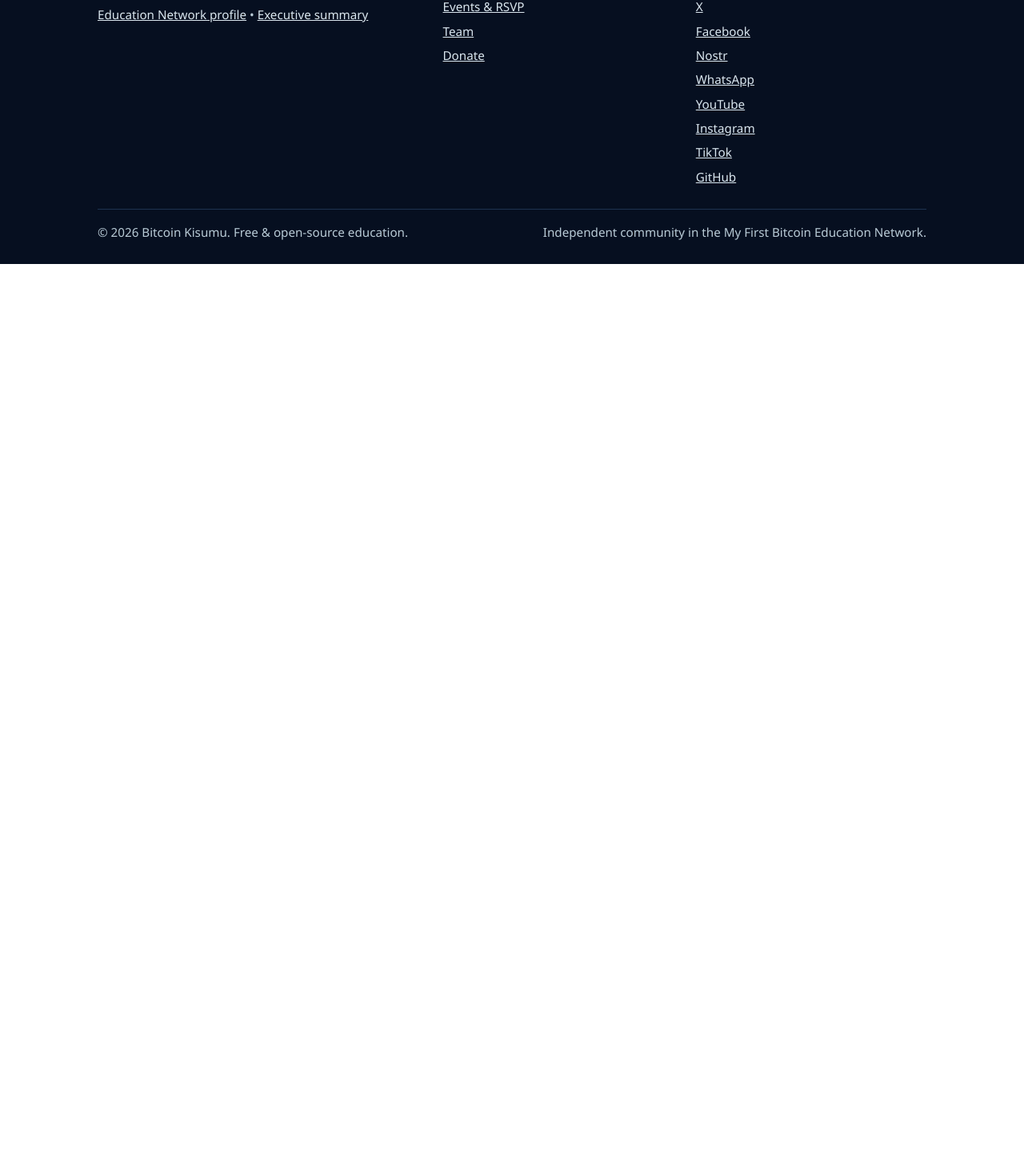
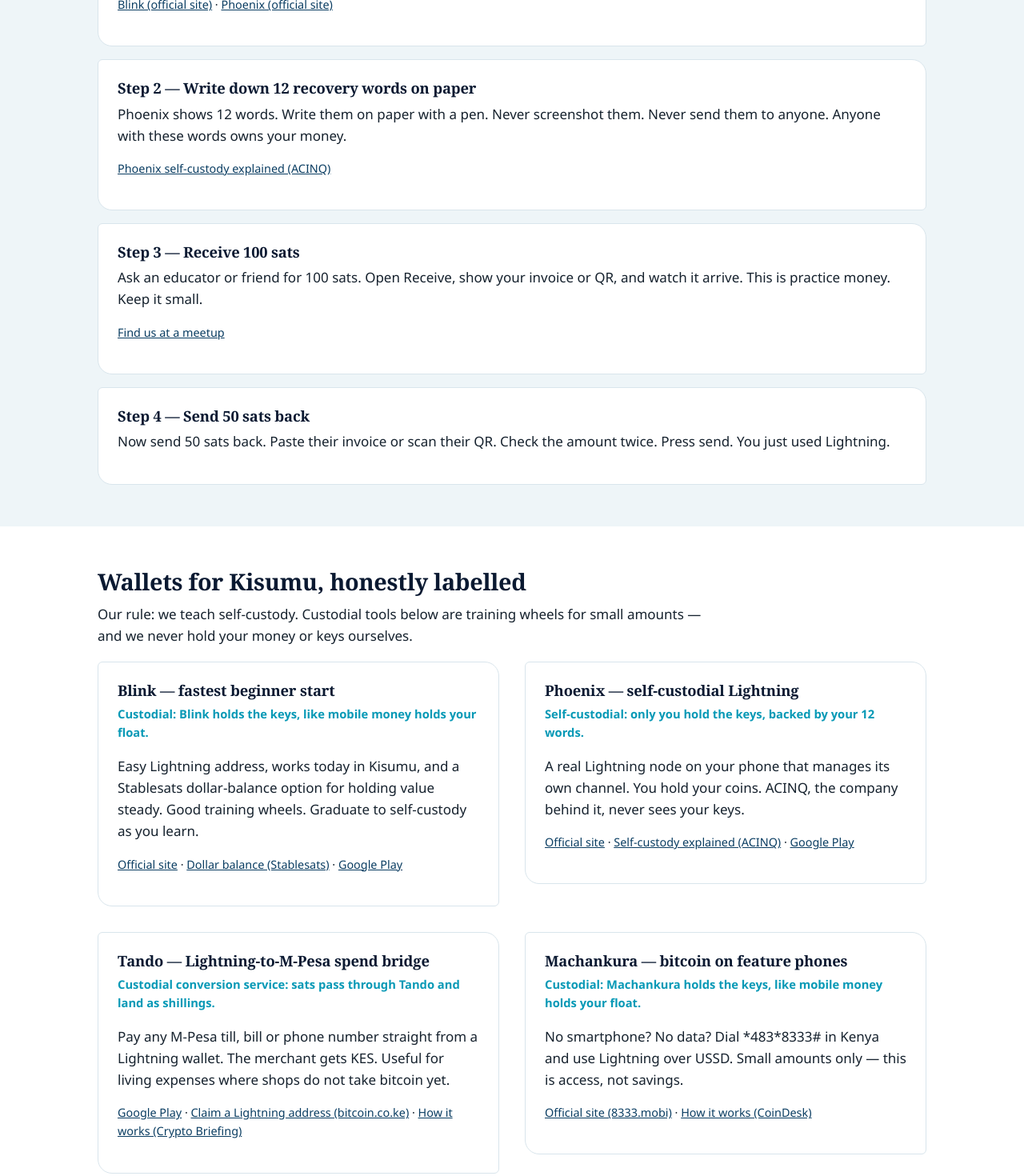
Before and after one commit to altradits/bitcoin-kisumu, a Next.js app: page /resources in a window 1280 px wide. Shown: the part 1200-2670 px from the top of the page at 80% size. Before the commit the page ends 1530 px from the top, so only its background shows below. Built offline with nearby package versions, Linux system fonts and the light colour scheme.

Commit message:
content: add first-wallet Lightning guide to resources
4-step hands-on flow, honestly-labelled Kisumu wallets (Blink, Phoenix, Tando, Machankura) with sourced links, non-custodial principle, 5-minute safety checklist. Closes #10.

```diff
--- a/app/resources/page.js
+++ b/app/resources/page.js
@@ -1,3 +1,10 @@
+import Link from 'next/link';
+
+export const metadata = {
+  title: 'Resources — First Wallet & Lightning Guide | Bitcoin Kisumu',
+  description: 'Install a wallet, back it up on paper, receive 100 sats and send 50 back. Plain-language Lightning guide for Kisumu beginners.'
+};
+
 const GROUPS = [
   {
     title: 'Start here (beginners)',
@@ -24,8 +31,89 @@ const GROUPS = [
   }
 ];
 
+const STEPS = [
+  {
+    title: 'Step 1 — Install a wallet',
+    body: 'Pick one wallet below and install it from its official site or app store. Blink is the fastest start. Phoenix is the self-custody path.',
+    links: [
+      ['Blink (official site)', 'https://www.blink.sv/'],
+      ['Phoenix (official site)', 'https://phoenix.acinq.co']
+    ]
+  },
+  {
+    title: 'Step 2 — Write down 12 recovery words on paper',
+    body: 'Phoenix shows 12 words. Write them on paper with a pen. Never screenshot them. Never send them to anyone. Anyone with these words owns your money.',
+    links: [
+      ['Phoenix self-custody explained (ACINQ)', 'https://acinq.co/blog/phoenix-splicing-update']
+    ]
+  },
+  {
+    title: 'Step 3 — Receive 100 sats',
+    body: 'Ask an educator or friend for 100 sats. Open Receive, show your invoice or QR, and watch it arrive. This is practice money. Keep it small.',
+    links: [
+      ['Find us at a meetup', '/events']
+    ]
+  },
+  {
+    title: 'Step 4 — Send 50 sats back',
+    body: 'Now send 50 sats back. Paste their invoice or scan their QR. Check the amount twice. Press send. You just used Lightning.',
+    links: []
+  }
+];
+
+const WALLETS = [
+  {
+    name: 'Blink — fastest beginner start',
+    custody: 'Custodial: Blink holds the keys, like mobile money holds your float.',
+    body: 'Easy Lightning address, works today in Kisumu, and a Stablesats dollar-balance option for holding value steady. Good training wheels. Graduate to self-custody as you learn.',
+    links: [
+      ['Official site', 'https://www.blink.sv/'],
+      ['Dollar balance (Stablesats)', 'https://www.blink.sv/en/dollar-balance'],
+      ['Google Play', 'https://play.google.com/store/apps/details?id=com.galoyapp']
+    ]
+  },
+  {
+    name: 'Phoenix — self-custodial Lightning',
+    custody: 'Self-custodial: only you hold the keys, backed by your 12 words.',
+    body: 'A real Lightning node on your phone that manages its own channel. You hold your coins. ACINQ, the company behind it, never sees your keys.',
+    links: [
+      ['Official site', 'https://phoenix.acinq.co'],
+      ['Self-custody explained (ACINQ)', 'https://acinq.co/blog/phoenix-splicing-update'],
+      ['Google Play', 'https://play.google.com/store/apps/details?id=fr.acinq.phoenix.mainnet']
+    ]
+  },
+  {
+    name: 'Tando — Lightning-to-M-Pesa spend bridge',
+    custody: 'Custodial conversion service: sats pass through Tando and land as shillings.',
+    body: 'Pay any M-Pesa till, bill or phone number straight from a Lightning wallet. The merchant gets KES. Useful for living expenses where shops do not take bitcoin yet.',
+    links: [
+      ['Google Play', 'https://play.google.com/store/apps/details?id=me.tando.tandoapp'],
+      ['Claim a Lightning address (bitcoin.co.ke)', 'https://bitcoin.co.ke'],
+      ['How it works (Crypto Briefing)', 'https://cryptobriefing.com/bitcoin-lightning-payments-kenya-tando/']
+    ]
+  },
+  {
+    name: 'Machankura — bitcoin on feature phones',
+    custody: 'Custodial: Machankura holds the keys, like mobile money holds your float.',
+    body: 'No smartphone? No data? Dial *483*8333# in Kenya and use Lightning over USSD. Small amounts only — this is access, not savings.',
+    links: [
+      ['Official site (8333.mobi)', 'https://8333.mobi'],
+      ['How it works (CoinDesk)', 'https://www.coindesk.com/tech/2022/12/20/machankuras-bitcoin-wallet-targets-africans-with-old-school-phones-and-no-internet']
+    ]
+  }
+];
+
+const CHECKLIST = [
+  'Test small first: 100 sats in, 50 sats out, before anything bigger.',
+  'Paper backup done and verified before holding any savings.',
+  'Seed words live on paper only — never in photos, chats or email.',
+  'Nobody legitimate will ever ask for your words. Refuse every time.',
+  'Custodial wallets hold training amounts. Savings graduate to self-custody.'
+];
+
 export default function Resources() {
   return (
+    <>
       <section className="section">
         <div className="wrap">
           <h1>Resources</h1>
@@ -42,11 +130,71 @@ export default function Resources() {
               </div>
             ))}
           </div>
-        <div className="card" style={{ marginTop: 20 }}>
-          <h3>Safety note</h3>
-          <p>Nobody from Bitcoin Kisumu will ever ask for your seed words or offer to double your bitcoin. Anyone who does is a scammer — including accounts that copy our logo.</p>
+        </div>
+      </section>
+
+      <section className="section section-wash">
+        <div className="wrap">
+          <h2>First-Wallet &amp; Lightning Guide</h2>
+          <p style={{ maxWidth: '44rem' }}>Four steps. About ten minutes. Bring this page to a meetup and we will do it with you.</p>
+          <div style={{ display: 'grid', gap: 16, marginTop: 18 }}>
+            {STEPS.map((s) => (
+              <article key={s.title} className="card">
+                <h3 style={{ fontSize: '1.15rem' }}>{s.title}</h3>
+                <p>{s.body}</p>
+                {s.links.length > 0 && (
+                  <p style={{ fontSize: '0.9rem' }}>
+                    {s.links.map(([t, h], i) => (
+                      <span key={h}>{i > 0 && ' · '}<a href={h}>{t}</a></span>
+                    ))}
+                  </p>
+                )}
+              </article>
+            ))}
           </div>
         </div>
       </section>
+
+      <section className="section">
+        <div className="wrap">
+          <h2>Wallets for Kisumu, honestly labelled</h2>
+          <p style={{ maxWidth: '48rem' }}>Our rule: we teach self-custody. Custodial tools below are training wheels for small amounts — and we never hold your money or keys ourselves.</p>
+          <div className="split" style={{ marginTop: 18 }}>
+            {WALLETS.map((w) => (
+              <article key={w.name} className="card">
+                <h3 style={{ fontSize: '1.15rem' }}>{w.name}</h3>
+                <p style={{ color: 'var(--teal)', fontWeight: 700, fontSize: '0.92rem' }}>{w.custody}</p>
+                <p>{w.body}</p>
+                <p style={{ fontSize: '0.9rem' }}>
+                  {w.links.map(([t, h], i) => (
+                    <span key={h}>{i > 0 && ' · '}<a href={h} target="_blank" rel="noopener noreferrer">{t}</a></span>
+                  ))}
+                </p>
+              </article>
+            ))}
+          </div>
+        </div>
+      </section>
+
+      <section className="section section-navy">
+        <div className="wrap">
+          <h2>5-Minute Safety Checklist</h2>
+          <p style={{ color: '#9fb6c8' }}>Print this. Tape it where you study. It matches our payroll rules: test small, verify backup, never share.</p>
+          <ul className="program-list" style={{ maxWidth: '48rem', marginTop: 18 }}>
+            {CHECKLIST.map((c) => <li key={c}>{c}</li>)}
+          </ul>
+        </div>
+      </section>
+
+      <section className="section">
+        <div className="wrap">
+          <div className="card">
+            <h3>Safety note</h3>
+            <p>Nobody from Bitcoin Kisumu will ever ask for your seed words or offer to double your bitcoin. Anyone who does is a scammer — including accounts that copy our logo.</p>
+            <p style={{ marginTop: 12 }}><Link className="btn btn-dark" href="/events">Practice at a meetup</Link></p>
+          </div>
+        </div>
+      </section>
+    </>
   );
 }
```
Lines whose indentation alone changed are shown as unchanged.
